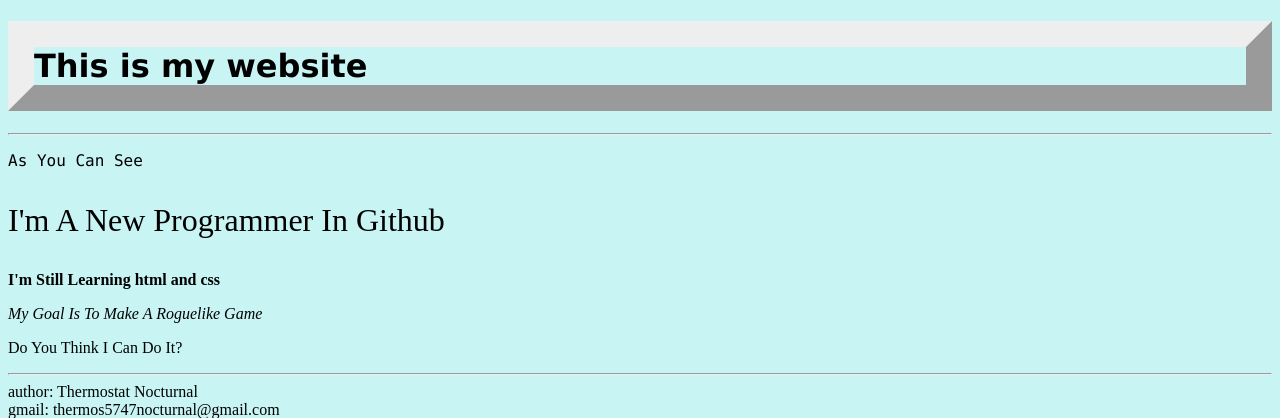
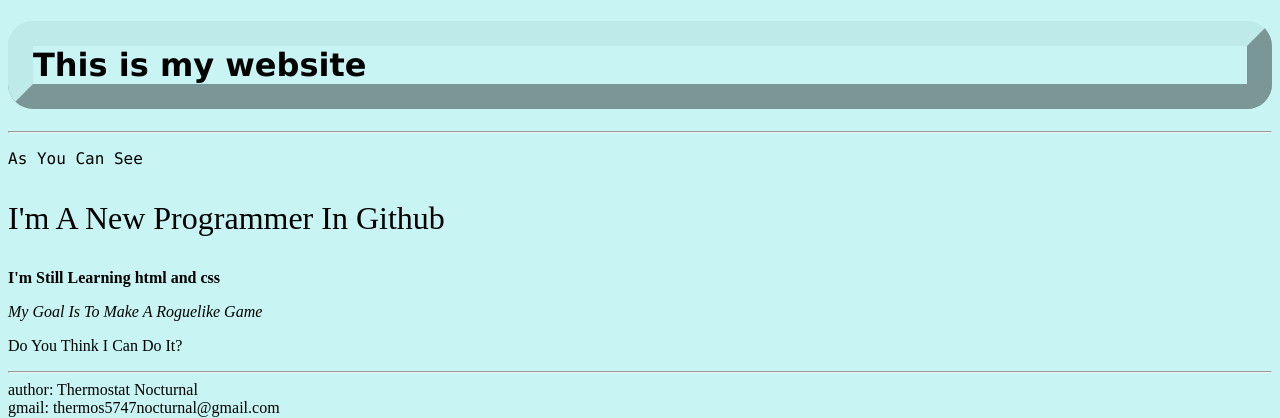
Before and after one commit to zainalzepiryobon-maker/Web1, a PHP site: page /index.html in a window 1280 px wide. Shown: the top 418 px of the page. Run offline with PHP 8.4, Linux system fonts and the light colour scheme.

Commit message:
auto publish 1763714888231

```diff
--- a/style.css
+++ b/style.css
@@ -4,8 +4,8 @@ body{
 
 h1{
   font-family: verdana, arial, "courier new";
-  border-style: outset;
-  border-width: 26px;
+  border: 25px outset RGB(190, 234, 234);
+  border-radius: 25px
 }
 
 #p1{
```
